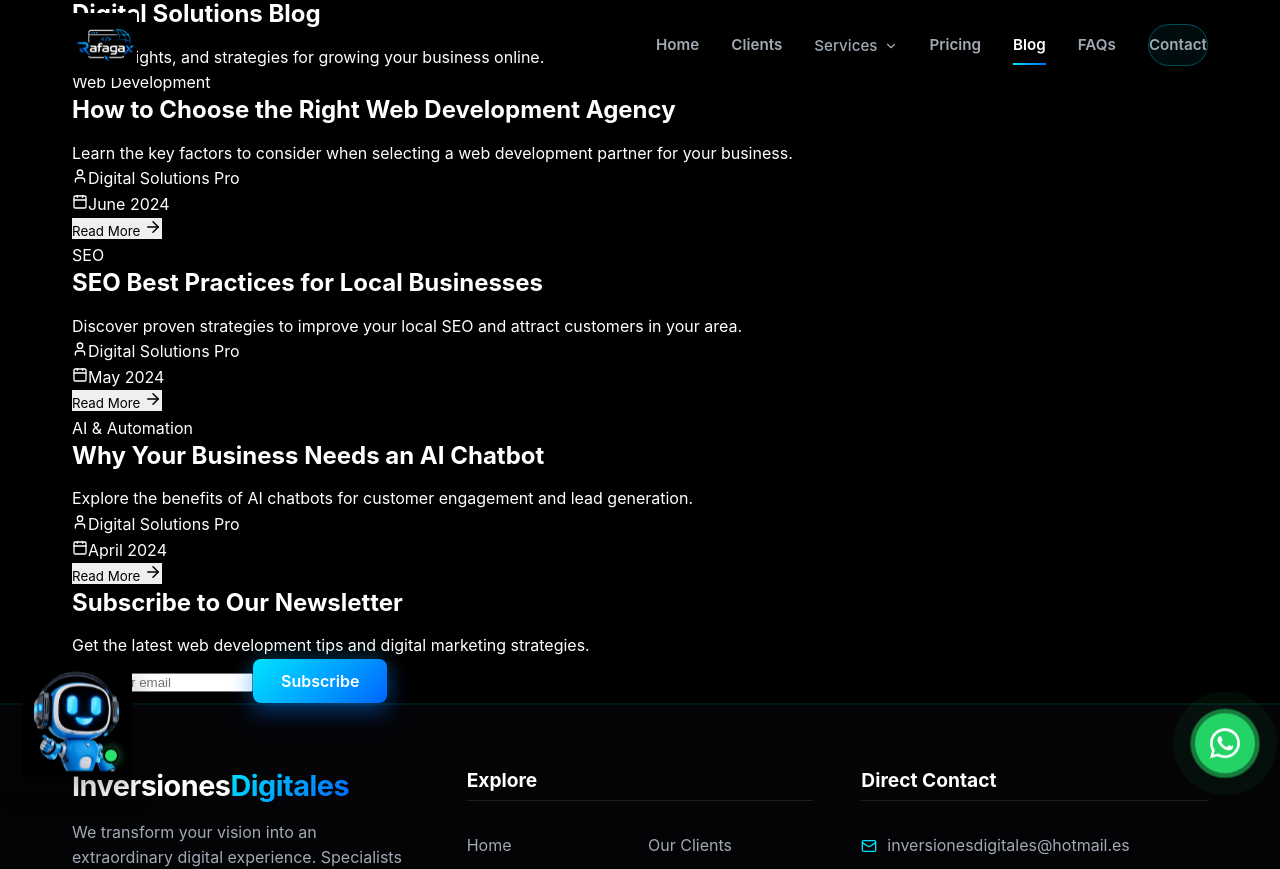
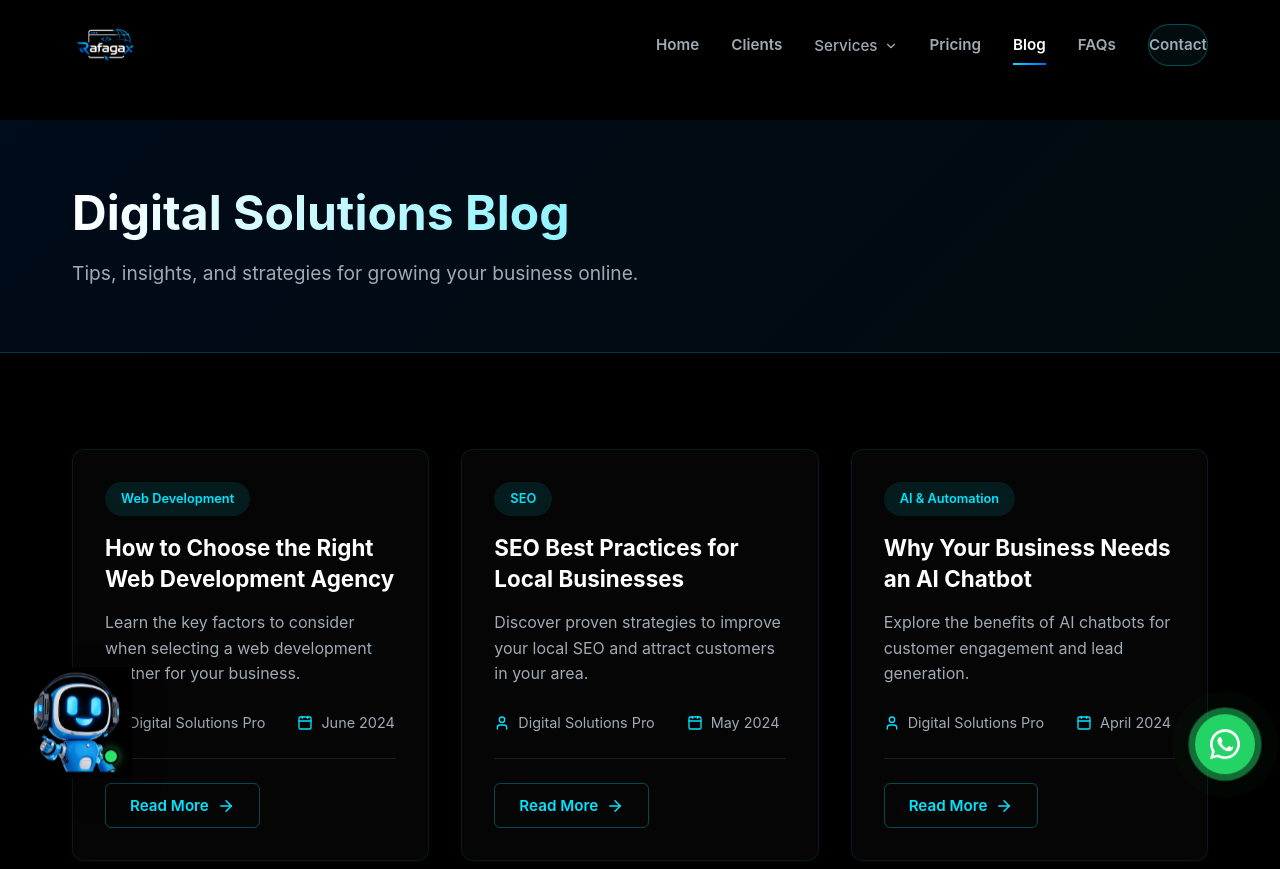
Before and after one commit to rafagax/proyecto-web, a React (Vite) app: page /blog in a window 1280 px wide. Shown: the top 869 px of the page. Built offline with nearby package versions, Linux system fonts and the light colour scheme.

Commit message:
Update App.css

```diff
--- a/src/App.css
+++ b/src/App.css
@@ -1150,3 +1150,246 @@
     opacity: 0;
   }
 }
+
+/* Blog Styles */
+.blog-page {
+  padding-top: 120px;
+  min-height: 100vh;
+}
+
+.blog-header {
+  background: linear-gradient(135deg, rgba(0, 102, 255, 0.1) 0%, rgba(0, 229, 255, 0.05) 100%);
+  border-bottom: 1px solid rgba(0, 229, 255, 0.2);
+  padding: 4rem 0;
+  margin-bottom: 3rem;
+}
+
+.blog-header h1 {
+  font-size: 3rem;
+  margin-bottom: 1rem;
+  color: #fff;
+  background: linear-gradient(90deg, #fff 0%, var(--accent-cyan) 100%);
+  -webkit-background-clip: text;
+  -webkit-text-fill-color: transparent;
+  background-clip: text;
+}
+
+.blog-header p {
+  font-size: 1.2rem;
+  color: var(--text-secondary);
+  max-width: 600px;
+}
+
+.blog-section {
+  padding: 3rem 0;
+}
+
+.blog-grid {
+  display: grid;
+  grid-template-columns: repeat(auto-fill, minmax(320px, 1fr));
+  gap: 2rem;
+  margin-bottom: 3rem;
+}
+
+.blog-card {
+  background: rgba(255, 255, 255, 0.02);
+  border: 1px solid rgba(0, 229, 255, 0.1);
+  border-radius: 12px;
+  padding: 2rem;
+  transition: all 0.3s cubic-bezier(0.34, 1.56, 0.64, 1);
+  display: flex;
+  flex-direction: column;
+  position: relative;
+  overflow: hidden;
+}
+
+.blog-card::before {
+  content: '';
+  position: absolute;
+  top: 0;
+  left: -100%;
+  width: 100%;
+  height: 100%;
+  background: linear-gradient(90deg, transparent, rgba(0, 229, 255, 0.1), transparent);
+  transition: left 0.5s ease;
+}
+
+.blog-card:hover {
+  border-color: var(--accent-cyan);
+  box-shadow: 0 8px 32px rgba(0, 229, 255, 0.15);
+  transform: translateY(-8px);
+  background: rgba(0, 229, 255, 0.03);
+}
+
+.blog-card:hover::before {
+  left: 100%;
+}
+
+.blog-category {
+  display: inline-block;
+  background: rgba(0, 229, 255, 0.1);
+  color: var(--accent-cyan);
+  padding: 0.4rem 1rem;
+  border-radius: 20px;
+  font-size: 0.8rem;
+  font-weight: 600;
+  margin-bottom: 1rem;
+  width: fit-content;
+}
+
+.blog-card h2 {
+  font-size: 1.4rem;
+  margin-bottom: 1rem;
+  color: #fff;
+  line-height: 1.4;
+  flex-grow: 1;
+}
+
+.blog-excerpt {
+  color: var(--text-secondary);
+  margin-bottom: 1.5rem;
+  line-height: 1.6;
+  flex-grow: 1;
+}
+
+.blog-meta {
+  display: flex;
+  gap: 2rem;
+  margin-bottom: 1.5rem;
+  padding-bottom: 1.5rem;
+  border-bottom: 1px solid rgba(255, 255, 255, 0.1);
+  flex-wrap: wrap;
+}
+
+.meta-item {
+  display: flex;
+  align-items: center;
+  gap: 0.5rem;
+  font-size: 0.9rem;
+  color: var(--text-secondary);
+}
+
+.meta-item svg {
+  color: var(--accent-cyan);
+}
+
+.read-more {
+  background: transparent;
+  border: 1px solid rgba(0, 229, 255, 0.3);
+  color: var(--accent-cyan);
+  padding: 0.75rem 1.5rem;
+  border-radius: 6px;
+  cursor: pointer;
+  font-weight: 600;
+  display: flex;
+  align-items: center;
+  gap: 0.5rem;
+  transition: all 0.3s ease;
+  font-size: 0.95rem;
+  align-self: flex-start;
+}
+
+.read-more:hover {
+  background: rgba(0, 229, 255, 0.1);
+  border-color: var(--accent-cyan);
+  color: #fff;
+  transform: translateX(4px);
+}
+
+.newsletter-section {
+  background: linear-gradient(135deg, rgba(0, 102, 255, 0.1) 0%, rgba(0, 229, 255, 0.05) 100%);
+  border: 1px solid rgba(0, 229, 255, 0.2);
+  border-radius: 12px;
+  padding: 3rem;
+  text-align: center;
+}
+
+.newsletter-section h2 {
+  font-size: 2rem;
+  margin-bottom: 0.5rem;
+  color: #fff;
+}
+
+.newsletter-section p {
+  color: var(--text-secondary);
+  margin-bottom: 2rem;
+  font-size: 1.1rem;
+}
+
+.newsletter-form {
+  display: flex;
+  gap: 1rem;
+  max-width: 500px;
+  margin: 0 auto;
+  flex-wrap: wrap;
+  justify-content: center;
+}
+
+.newsletter-form input {
+  flex: 1;
+  min-width: 250px;
+  padding: 0.75rem 1.5rem;
+  background: rgba(255, 255, 255, 0.05);
+  border: 1px solid rgba(0, 229, 255, 0.2);
+  border-radius: 6px;
+  color: #fff;
+  font-size: 1rem;
+}
+
+.newsletter-form input::placeholder {
+  color: var(--text-secondary);
+}
+
+.newsletter-form input:focus {
+  outline: none;
+  border-color: var(--accent-cyan);
+  background: rgba(0, 229, 255, 0.05);
+}
+
+.newsletter-form button {
+  background: linear-gradient(135deg, var(--accent-cyan), #0066ff);
+  border: none;
+  color: #000;
+  padding: 0.75rem 2rem;
+  border-radius: 6px;
+  font-weight: 600;
+  cursor: pointer;
+  transition: all 0.3s ease;
+  font-size: 1rem;
+}
+
+.newsletter-form button:hover {
+  transform: translateY(-2px);
+  box-shadow: 0 8px 16px rgba(0, 229, 255, 0.3);
+}
+
+@media (max-width: 768px) {
+  .blog-header h1 {
+    font-size: 2rem;
+  }
+
+  .blog-grid {
+    grid-template-columns: 1fr;
+  }
+
+  .blog-meta {
+    flex-direction: column;
+    gap: 1rem;
+  }
+
+  .newsletter-section {
+    padding: 2rem;
+  }
+
+  .newsletter-form {
+    flex-direction: column;
+  }
+
+  .newsletter-form input {
+    width: 100%;
+  }
+
+  .newsletter-form button {
+    width: 100%;
+  }
+}
```
